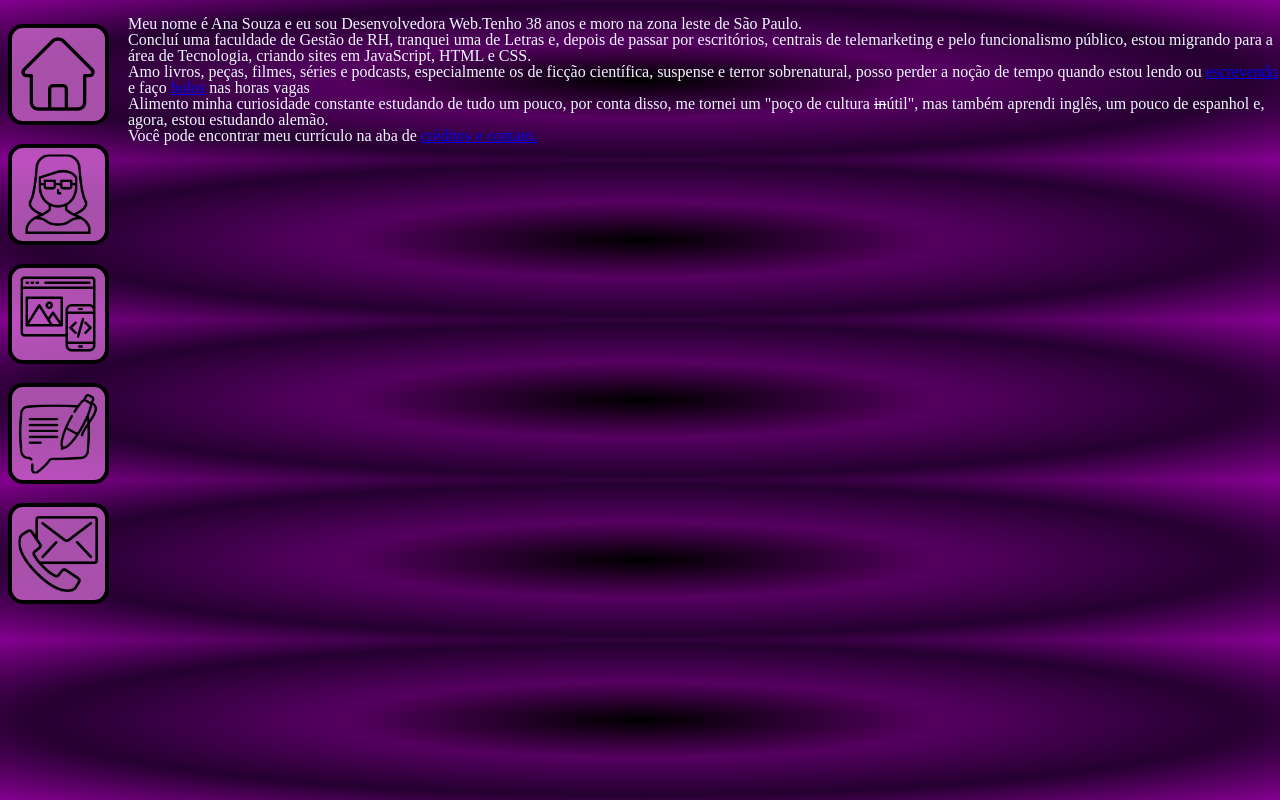
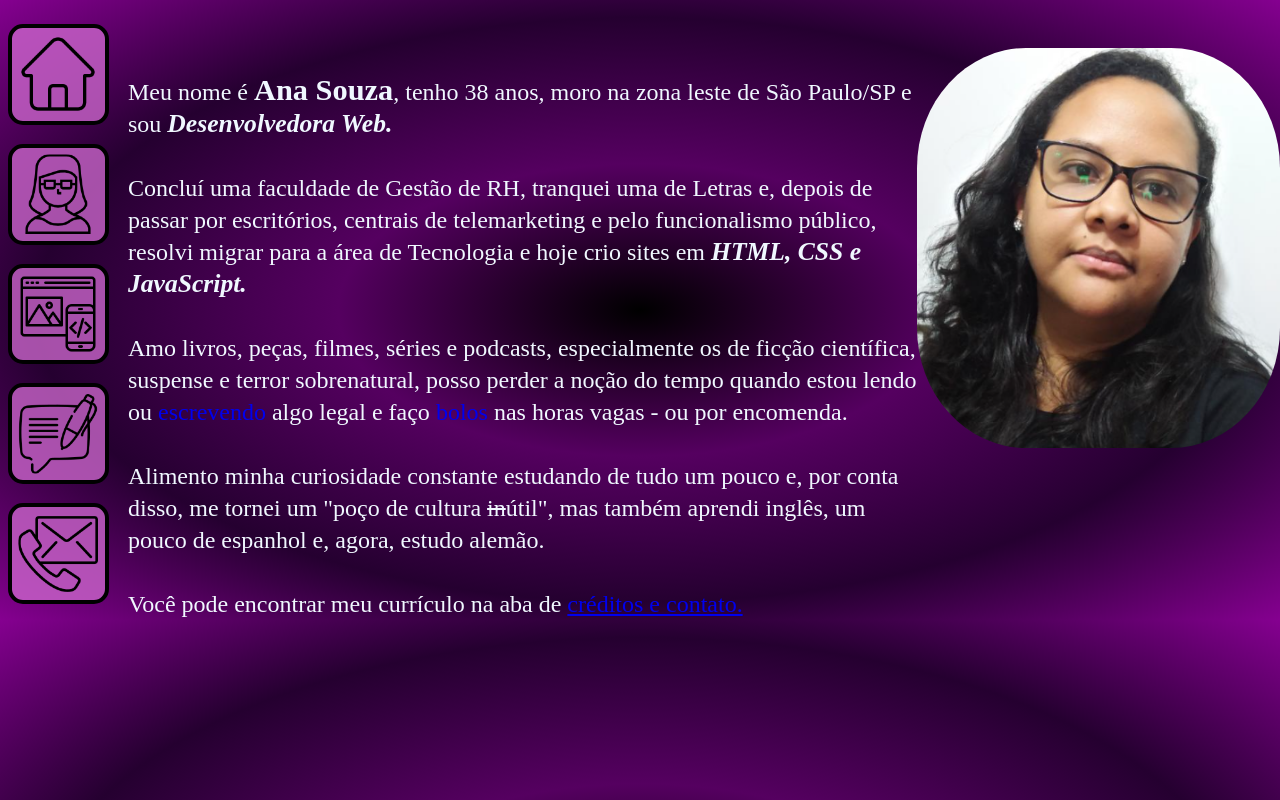
Before and after one commit to Anna-Souza/Anna-Souza.github.io, a plain HTML site: page pages/sobre.html in a window 1280 px wide. Drawn offline with Linux system fonts and the light colour scheme.

Commit message:
Finalizando a página "sobre"

```diff
--- a/pages/sobre.html
+++ b/pages/sobre.html
@@ -7,18 +7,21 @@
 	<title>Ana Souza - Desenvolvimento Web</title>
 	<link rel="stylesheet" href="../styles/reset.css">
 	<link rel="stylesheet" href="../styles/style.css">
+	<link rel="stylesheet" href="../styles/sobre.css">
 	<link rel="stylesheet" media="(min-width: 750px)" href="../styles/web_media.css">
 	<link rel="icon" type="image/x-icon" href="../images/Ana_ico.png">
 </head>
 <body class="container">
 	<main class="about">
-		<h1><img src="images/Ana.png" alt=""></h1>
-		<p>Meu nome é <strong>Ana Souza</strong> e eu sou <strong>Desenvolvedora Web.</strong>Tenho 38 anos e moro na zona leste de São Paulo.</p>
-		<p>Concluí uma faculdade de Gestão de RH, tranquei uma de Letras e, depois de passar por escritórios, centrais de telemarketing e pelo funcionalismo público, estou migrando para a área de Tecnologia, criando sites em <strong>JavaScript, HTML e CSS.</strong></p>
-		<p>Amo livros, peças, filmes, séries e podcasts, especialmente os de ficção científica, suspense e terror sobrenatural, posso perder a noção de tempo quando estou lendo ou <i><a href="textos.html">escrevendo</i></a> e faço <i><a href="bolos.html">bolos</i></a> nas horas vagas</p>
-		<p>Alimento minha curiosidade constante estudando de tudo um pouco, por conta disso, me tornei um "poço de cultura <s>in</s>útil", mas também aprendi inglês, um pouco de espanhol e, agora, estou estudando alemão.</p>
-		<p>Você pode encontrar meu currículo na aba de <a href="contato.html"> créditos e contato.</a> </p>
-		<img src="" alt="">
+		<img src="../images/Ana.png" alt="" height="400px" class="foto">
+
+		<p class="texto_sobre">
+			Meu nome é <strong>Ana Souza</strong>, tenho 38 anos, moro na zona leste de São Paulo/SP e sou <b>Desenvolvedora Web.</b> <br><br>
+			Concluí uma faculdade de Gestão de RH, tranquei uma de Letras e, depois de passar por escritórios, centrais de telemarketing e pelo funcionalismo público, resolvi migrar para a área de Tecnologia e hoje crio sites em <b>HTML, CSS e JavaScript.</b> <br><br>
+			Amo livros, peças, filmes, séries e podcasts, especialmente os de ficção científica, suspense e terror sobrenatural, posso perder a noção do tempo quando estou lendo ou <a class="hidden" href="textos.html">escrevendo</a> algo legal e faço <a class="hidden" href="bolos.html">bolos</a> nas horas vagas - ou por encomenda. <br><br>
+			Alimento minha curiosidade constante estudando de tudo um pouco e, por conta disso, me tornei um "poço de cultura <s>in</s>útil", mas também aprendi inglês, um pouco de espanhol e, agora, estudo alemão. <br><br>
+			Você pode encontrar meu currículo na aba de <a class="underline" href="contato.html"> créditos e contato.</a>
+		</p> <br><br>
 	</main>
 
 	<nav class="links">
--- /dev/null
+++ b/styles/sobre.css
@@ -0,0 +1,38 @@
+.about {
+display: flex;
+padding-top: 3rem;
+}
+.foto {
+	border-radius: 30%;
+	order: 2;
+}
+.texto_sobre {
+	font-size: 1.5rem;
+	padding-top: 1.6rem;
+	line-height: 2rem;
+}
+.texto_sobre strong {
+	font-size: 1.9rem;
+	font-weight: bolder;
+}
+.texto_sobre b {
+	font-weight: bold;
+	font-style: italic;
+	font-size: 1.6rem;
+}
+.texto_sobre .hidden {
+	text-decoration: none;
+}
+.texto_sobre a:visited {
+	color: aliceblue;
+}
+
+@media screen and (max-width: 751px) {
+	.about {
+		display: block;
+		text-align: center;
+	}
+	.texto_sobre{
+		padding: 3rem .6rem 5rem .6rem
+	}
+}
```
